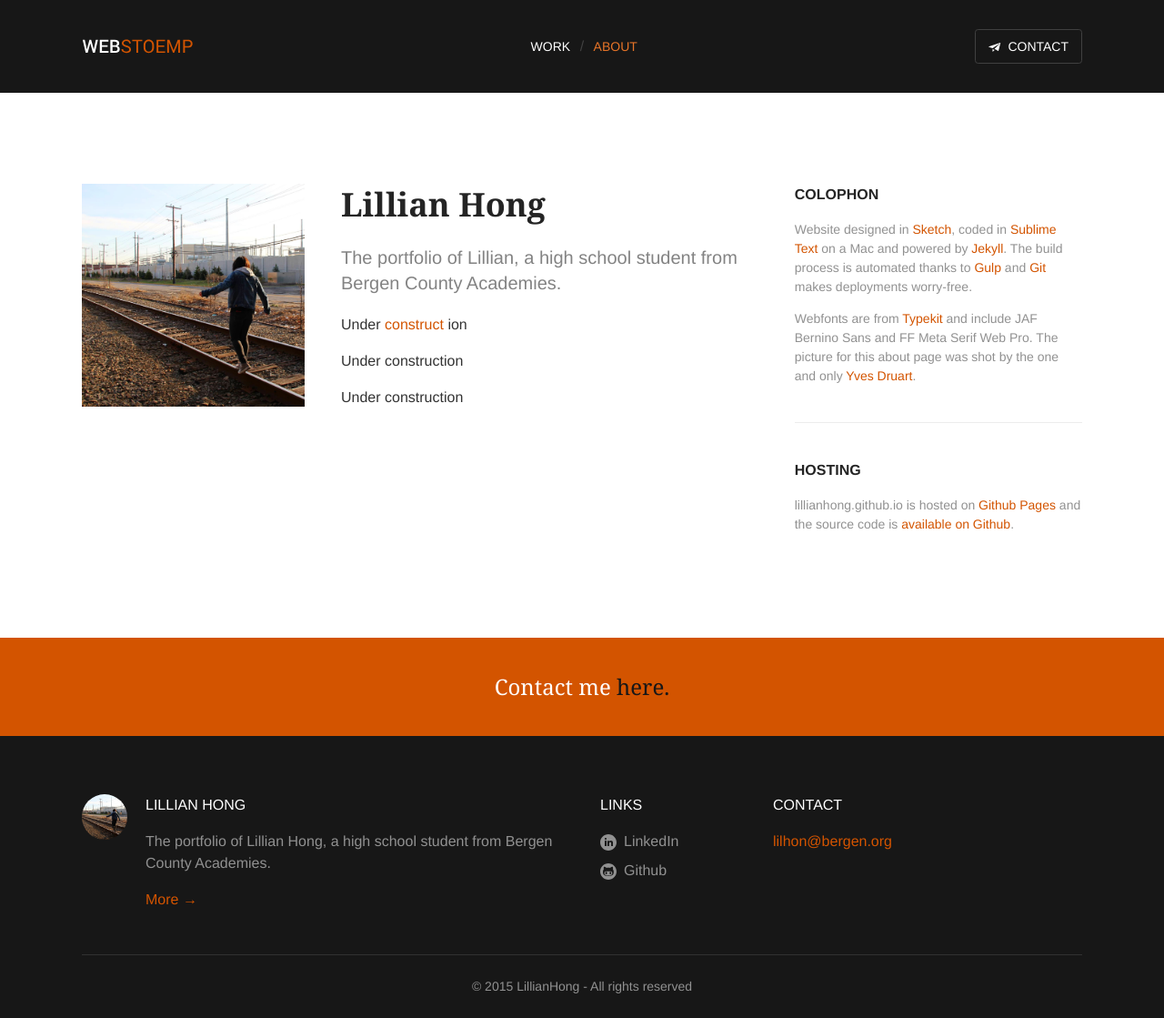
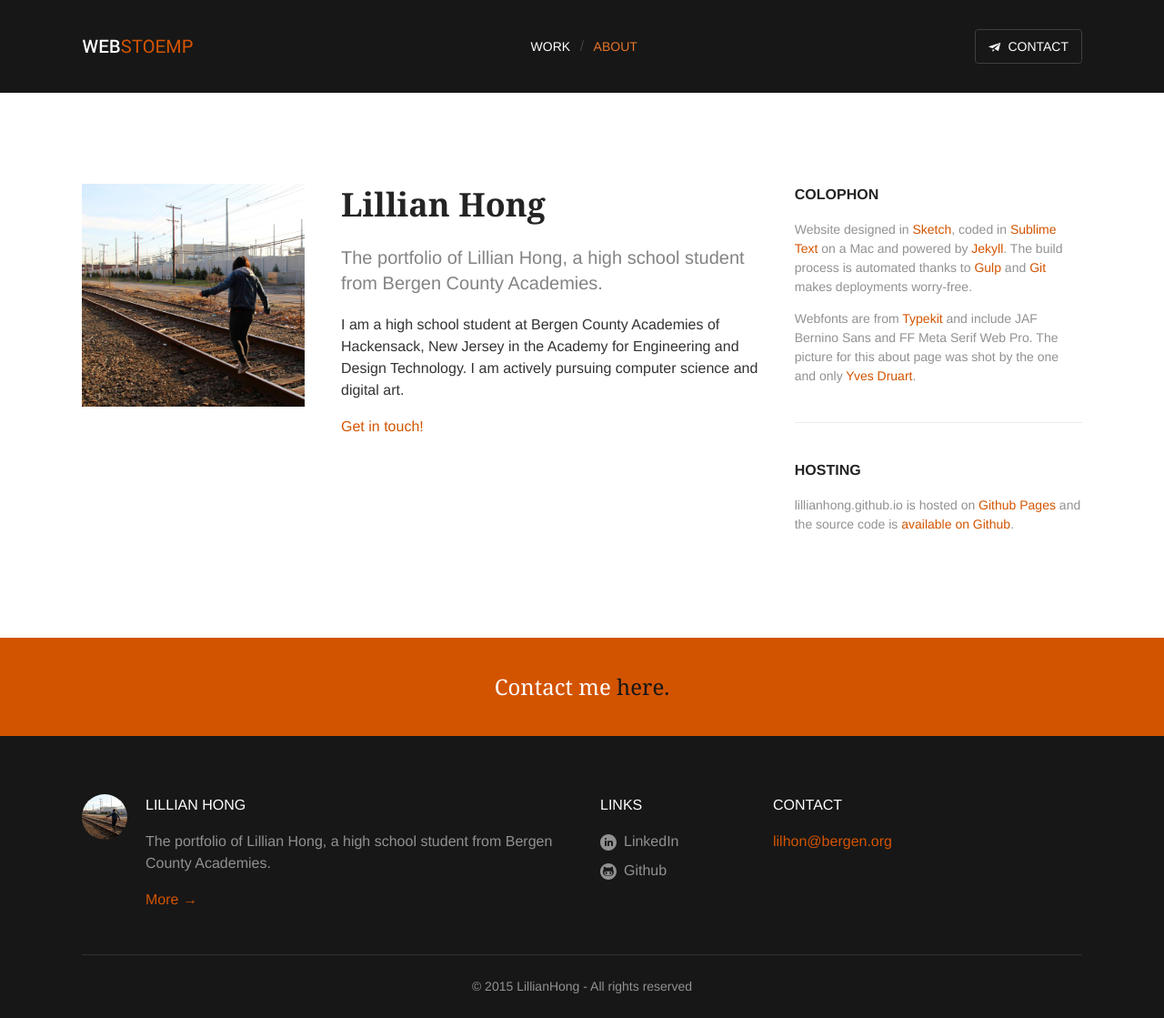
Before and after one commit to lillianhong/lillianhong.github.io, a Jekyll site: the page built from about/index.html, in a window 1280 px wide. Shown: the whole page at 91% size. Built offline with Jekyll 4.4.1, drawn with Linux system fonts in a browser that asks for light colours.

Commit message:
About page update

```diff
--- a/about/index.html
+++ b/about/index.html
@@ -22,11 +22,10 @@ current_nav: about
         <div class="bio__text  grid__unit  large-span-7of12">
           <h1 class="h1  h1--notop">Lillian Hong</h1>
           <div class="intro">
-            <p>The portfolio of Lillian, a high school student from Bergen County Academies.</p>
+            <p>The portfolio of Lillian Hong, a high school student from Bergen County Academies.</p>
           </div>
-          <p>Under <a href="/contact/">construct</a> ion</p>
-          <p>Under construction</p>
-          <p>Under construction</p>
+          <p>I am a high school student at Bergen County Academies of Hackensack, New Jersey in the Academy for Engineering and Design Technology. I am actively pursuing computer science and digital art. </p>
+          <p> <a href="/contact/">Get in touch!</a> </p>
         </div><!--
      --><div class="bio__more  grid__unit  large-span-5of12">
           <div class="widget">
--- a/contact/index.html
+++ b/contact/index.html
@@ -14,15 +14,11 @@ current_nav: contact
         <p>Email is the best way to get in touch!</p>
       </div>
 
-        <li><a href="mailto:lilhon@bergen.org">Email: lilhon@bergen.org</a></li>
+        <li><a href="mailto:lilhon@bergen.org">lilhon@bergen.org</a></li>
 
         <li> <a href="https://www.linkedin.com/in/lillianhong">LinkedIn</a> </li>
 
         <li><a href="https://github.com/lillianhong">GitHub</a></li>
-
-        <li class="list-social__item"><a rel="me" href="https://www.linkedin.com/in/lillianhong"><svg class="icon  icon--inline" width="18" height="18" role="img" title="LinkedIn"><use xlink:href="/img/svg_sprite/svgsprite.svg#icon_round_linkedin"></use></svg>LinkedIn</a></li>
-
-        <li class="list-social__item"><a rel="me" href="https://github.com/lillianhong"><svg class="icon  icon--inline" width="18" height="18" role="img" title="Github"><use xlink:href="/img/svg_sprite/svgsprite.svg#icon_round_github"></use></svg>Github</a></li>
 
     </div><!--
  --><div class="maincontent__secondary  grid__unit  medium-span-4of12">
--- a/work/index.html
+++ b/work/index.html
@@ -11,7 +11,7 @@ current_nav: work
     <div class="intromodule">
       <h2 class="intromodule__title">Portfolio</h2>
       <div class="intromodule__text">
-        <p>Resume and artwork.</p>
+        <p> Resume | Artwork </p>
       </div>
     </div>
 
```
Also changed, not shown: _projects/volunteering.md (+2 -2 lines).
